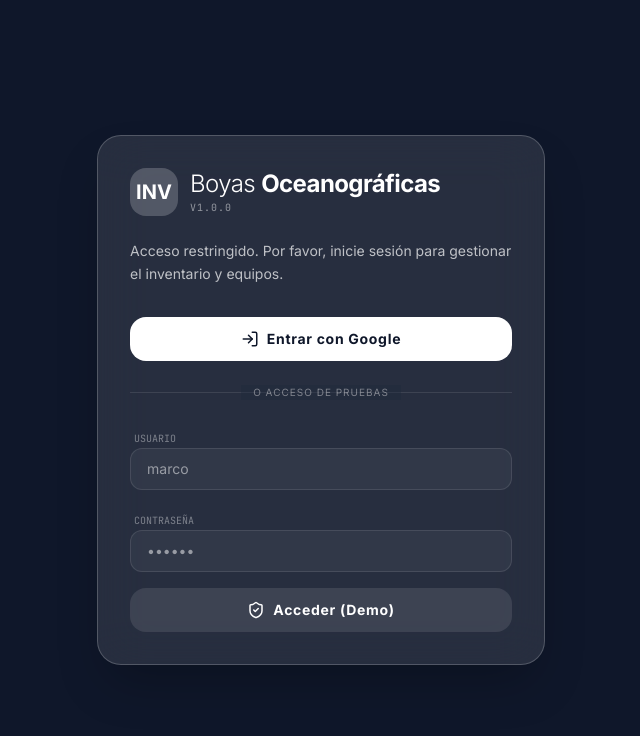
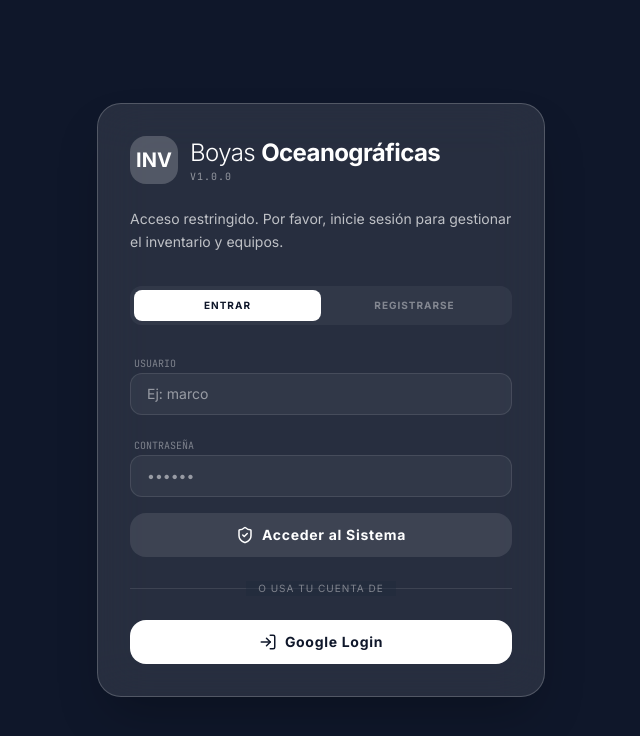
Before and after one commit to mraipan/Inventario-Boyas, a React (Vite) app: page / in a window 1280 px wide. Shown: the top 736 px of the page, without its empty margins (319-959 px from the left). Built offline with nearby package versions, Linux system fonts and the light colour scheme; no server answers; the database is empty.

Commit message:
feat: Add email registration and anonymous login
Introduces the capability for users to register with email and password.
Also enables anonymous sign-in as a fallback authentication method.
This expands authentication options beyond just Google Sign-In.

```diff
--- a/src/App.tsx
+++ b/src/App.tsx
@@ -4,14 +4,14 @@
  */
 
 import React, { useState, useEffect } from 'react';
-import { onAuthStateChanged, User } from 'firebase/auth';
-import { auth, login, logout, loginWithEmail } from './firebase';
+import { onAuthStateChanged, User, signInAnonymously } from 'firebase/auth';
+import { auth, login, logout, loginWithEmail, registerWithEmail } from './firebase';
 import { Layout } from './components/Layout';
 import { Dashboard } from './components/Dashboard';
 import { Inventory } from './components/Inventory';
 import { LocationManager } from './components/LocationManager';
 import { Reports } from './components/Reports';
-import { Package, MapPin, BarChart3, History, LogIn, LogOut, ShieldCheck } from 'lucide-react';
+import { Package, MapPin, BarChart3, History, LogIn, LogOut, ShieldCheck, UserPlus } from 'lucide-react';
 import { motion, AnimatePresence } from 'motion/react';
 
 type View = 'dashboard' | 'inventory' | 'locations' | 'reports';
@@ -23,6 +23,7 @@ export default function App() {
   const [username, setUsername] = useState('');
   const [password, setPassword] = useState('');
   const [loginError, setLoginError] = useState('');
+  const [authMode, setAuthMode] = useState<'login' | 'register'>('login');
 
   useEffect(() => {
     const unsubscribe = onAuthStateChanged(auth, (user) => {
@@ -32,15 +33,33 @@ export default function App() {
     return unsubscribe;
   }, []);
 
-  const handleTestLogin = async (e: React.FormEvent) => {
+  const handleAuth = async (e: React.FormEvent) => {
     e.preventDefault();
     setLoginError('');
+
+    // Mapeo de usuario simple a email para compatibilidad con Firebase Auth
+    const email = username.toLowerCase().includes('@') ? username.toLowerCase() : `${username.toLowerCase()}@demo.com`;
+
     try {
-      // Map 'marco' to an email for Firebase Auth compatibility
-      const email = username === 'marco' ? 'marco@test.com' : username;
-      await loginWithEmail(email, password);
+      if (authMode === 'login') {
+        await loginWithEmail(email, password);
+      } else {
+        await registerWithEmail(email, password);
+        alert('Usuario "' + username + '" creado con éxito. Ya puedes entrar.');
+        setAuthMode('login');
+      }
     } catch (error: any) {
-      setLoginError('Error: ' + (error.message || 'Credenciales inválidas'));
+      if (error.code === 'auth/user-not-found') {
+        setLoginError('Usuario no encontrado. Si es nuevo, regístralo primero en la pestaña "Registrarse".');
+      } else if (error.code === 'auth/wrong-password') {
+        setLoginError('Contraseña incorrecta.');
+      } else if (error.code === 'auth/email-already-in-use') {
+        setLoginError('Este usuario ya existe. Intenta entrar con la pestaña "Entrar".');
+      } else if (error.code === 'auth/weak-password') {
+        setLoginError('La contraseña debe tener al menos 6 caracteres.');
+      } else {
+        setLoginError('Error: ' + (error.message || 'Intente nuevamente'));
+      }
     }
   };
 
@@ -83,29 +102,31 @@ export default function App() {
           </p>
 
           <div className="space-y-6">
-            <button
-              onClick={login}
-              id="login-button"
-              className="w-full flex items-center justify-center gap-2 bg-white text-[#0f172a] py-3 px-6 rounded-2xl hover:bg-cyan-50 transition-colors font-bold text-sm tracking-wider"
-            >
-              <LogIn size={18} />
-              Entrar con Google
-            </button>
-
-            <div className="relative">
-              <div className="absolute inset-0 flex items-center"><div className="w-full border-t border-white/10"></div></div>
-              <div className="relative flex justify-center text-[10px] uppercase tracking-widest"><span className="bg-[#1e293b] px-3 opacity-40">O acceso de pruebas</span></div>
+            <div className="flex bg-white/5 p-1 rounded-xl">
+              <button
+                onClick={() => setAuthMode('login')}
+                className={`flex-1 py-2 text-[10px] uppercase font-bold tracking-widest rounded-lg transition-all ${authMode === 'login' ? 'bg-white text-[#0f172a]' : 'opacity-40 hover:opacity-100'}`}
+              >
+                Entrar
+              </button>
+              <button
+                onClick={() => setAuthMode('register')}
+                className={`flex-1 py-2 text-[10px] uppercase font-bold tracking-widest rounded-lg transition-all ${authMode === 'register' ? 'bg-white text-[#0f172a]' : 'opacity-40 hover:opacity-100'}`}
+              >
+                Registrarse
+              </button>
             </div>
 
-            <form onSubmit={handleTestLogin} className="space-y-4">
+            <form onSubmit={handleAuth} className="space-y-4">
               <div className="space-y-1.5">
                 <label className="text-[10px] font-mono uppercase opacity-40 ml-1">Usuario</label>
                 <input
                   type="text"
                   value={username}
                   onChange={(e) => setUsername(e.target.value)}
-                  placeholder="marco"
+                  placeholder="Ej: marco"
                   className="w-full bg-white/5 border border-white/10 rounded-xl px-4 py-2.5 text-sm outline-none focus:ring-1 focus:ring-white/40"
+                  required
                 />
               </div>
               <div className="space-y-1.5">
@@ -116,19 +137,33 @@ export default function App() {
                   onChange={(e) => setPassword(e.target.value)}
                   placeholder="••••••"
                   className="w-full bg-white/5 border border-white/10 rounded-xl px-4 py-2.5 text-sm outline-none focus:ring-1 focus:ring-white/40"
+                  required
                 />
               </div>
 
-              {loginError && <p className="text-[10px] text-red-400 text-center uppercase tracking-wider">{loginError}</p>}
+              {loginError && <p className="text-[10px] text-red-400 text-center uppercase tracking-wider font-bold max-w-xs mx-auto leading-tight">{loginError}</p>}
 
               <button
                 type="submit"
                 className="w-full flex items-center justify-center gap-2 bg-white/10 text-white py-3 px-6 rounded-2xl hover:bg-white/20 transition-colors font-bold text-sm tracking-wider"
               >
-                <ShieldCheck size={18} />
-                Acceder (Demo)
+                {authMode === 'login' ? <ShieldCheck size={18} /> : <UserPlus size={18} />}
+                {authMode === 'login' ? 'Acceder al Sistema' : 'Crear Cuenta Demo'}
               </button>
             </form>
+
+            <div className="relative">
+              <div className="absolute inset-0 flex items-center"><div className="w-full border-t border-white/10"></div></div>
+              <div className="relative flex justify-center text-[10px] uppercase tracking-widest"><span className="bg-[#1e293b] px-3 opacity-40 text-white">O usa tu cuenta de</span></div>
+            </div>
+
+            <button
+              onClick={login}
+              className="w-full flex items-center justify-center gap-2 bg-white text-[#0f172a] py-3 px-6 rounded-2xl hover:bg-cyan-50 transition-colors font-bold text-sm tracking-wider"
+            >
+              <LogIn size={18} />
+              Google Login
+            </button>
           </div>
         </motion.div>
       </div>
--- a/src/firebase.ts
+++ b/src/firebase.ts
@@ -29,4 +29,5 @@ testConnection();
 
 export const login = () => signInWithPopup(auth, googleProvider);
 export const loginWithEmail = (email: string, pass: string) => signInWithEmailAndPassword(auth, email, pass);
+export const registerWithEmail = (email: string, pass: string) => createUserWithEmailAndPassword(auth, email, pass);
 export const logout = () => signOut(auth);
```
